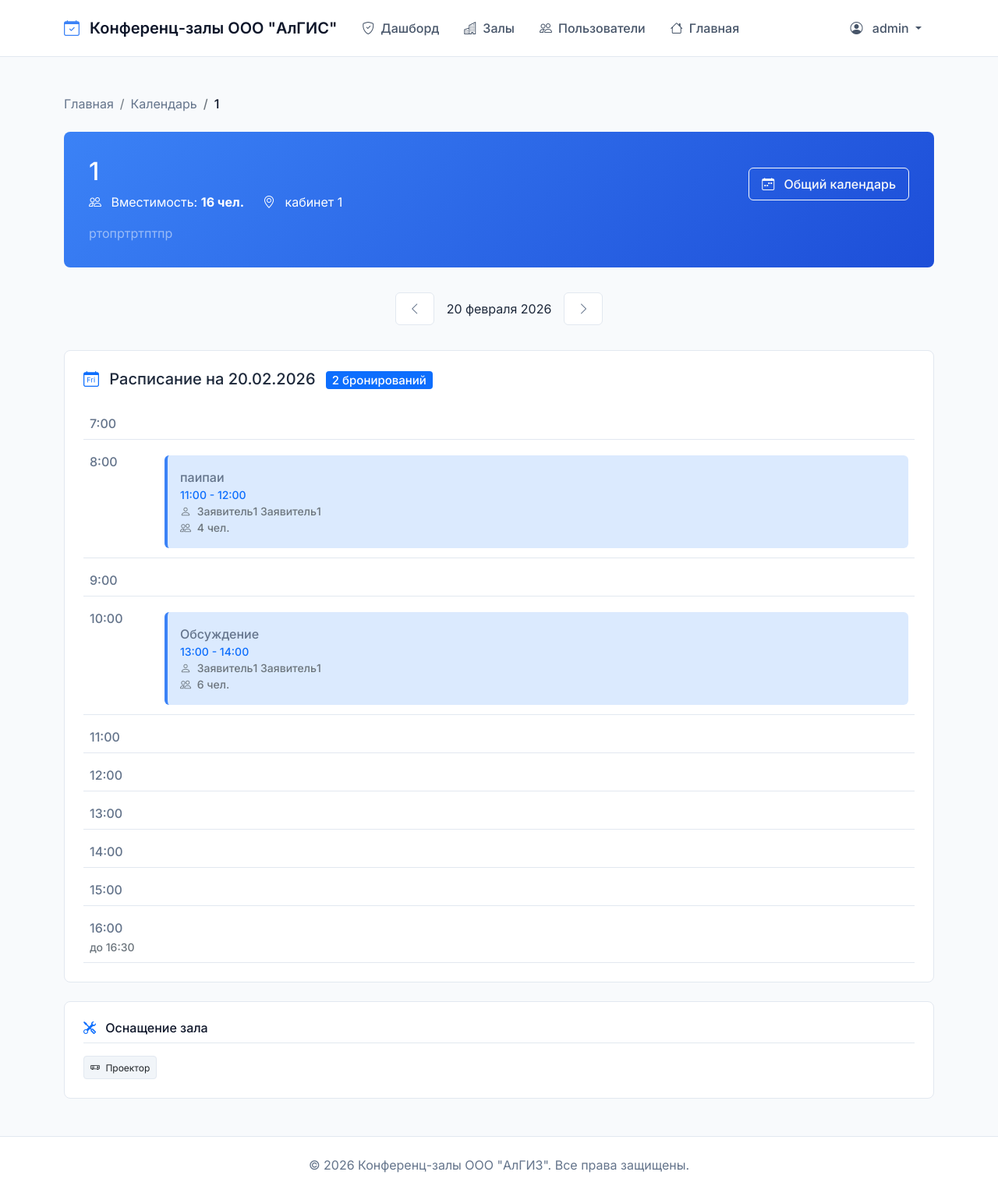
After one commit to Dina230/work1, a Django app: page /schedule/room/1/ in a window 1280 px wide. The commit adds this page. Shown: the whole page at 78% size. Run offline with Django 5.2, Linux system fonts and the light colour scheme; a user stored in the database is signed in; data comes from the database, SQL or seed files in the repository; both versions use the stored data as it was after the commit.

Commit message:
все готово

```diff
--- a/booking_system/bookings/templates/bookings/base.html
+++ b/booking_system/bookings/templates/bookings/base.html
@@ -3,7 +3,7 @@
 <head>
     <meta charset="UTF-8">
     <meta name="viewport" content="width=device-width, initial-scale=1.0">
-    <title>{% block title %}Конференц-залы ООО "АлГИЗ"{% endblock %}</title>
+    <title>{% block title %}Конференц-залы ООО "АлГИС"{% endblock %}</title>
 
     <!-- Bootstrap 5 CSS -->
     <link href="https://cdn.jsdelivr.net/npm/bootstrap@5.1.3/dist/css/bootstrap.min.css" rel="stylesheet">
@@ -180,7 +180,7 @@
         <div class="container">
             <a class="navbar-brand" href="{% url 'bookings:index' %}">
                 <i class="bi bi-calendar-check"></i>
-                Конференц-залы ООО "АлГИЗ"
+                Конференц-залы ООО "АлГИС"
             </a>
             <button class="navbar-toggler" type="button" data-bs-toggle="collapse" data-bs-target="#navbarNav">
                 <span class="navbar-toggler-icon"></span>
--- /dev/null
+++ b/booking_system/bookings/templates/bookings/room_schedule.html
@@ -0,0 +1,261 @@
+{% extends 'bookings/base.html' %}
+{% load static %}
+
+{% block title %}Расписание зала {{ room.name }} | Конференц-залы ООО "АлГИС"{% endblock %}
+
+{% block extra_css %}
+<style>
+    .schedule-container {
+        overflow-x: auto;
+    }
+    .time-line {
+        display: flex;
+        flex-direction: column;
+        gap: 0.5rem;
+    }
+    .time-slot {
+        display: flex;
+        align-items: flex-start;
+        gap: 1rem;
+        padding: 0.5rem;
+        border-bottom: 1px solid #e2e8f0;
+    }
+    .time-label {
+        min-width: 80px;
+        font-weight: 500;
+        color: #64748b;
+    }
+    .booking-card {
+        flex: 1;
+        background-color: #dbeafe;
+        border-left: 4px solid #3b82f6;
+        padding: 1rem;
+        border-radius: 0.375rem;
+        margin: 0.25rem 0;
+    }
+    .free-slot {
+        flex: 1;
+        background-color: #f0fdf4;
+        border: 2px dashed #22c55e;
+        padding: 1rem;
+        border-radius: 0.375rem;
+        text-align: center;
+        color: #166534;
+        margin: 0.25rem 0;
+    }
+    .room-info {
+        background: linear-gradient(135deg, #3b82f6 0%, #1d4ed8 100%);
+        color: white;
+        padding: 2rem;
+        border-radius: 0.5rem;
+        margin-bottom: 2rem;
+    }
+    .date-navigator {
+        display: flex;
+        justify-content: center;
+        align-items: center;
+        gap: 1rem;
+        margin-bottom: 2rem;
+        flex-wrap: wrap;
+    }
+    .date-btn {
+        padding: 0.5rem 1rem;
+        border: 1px solid #e2e8f0;
+        background: white;
+        border-radius: 0.375rem;
+        color: #64748b;
+        text-decoration: none;
+        transition: all 0.2s;
+    }
+    .date-btn:hover {
+        border-color: #3b82f6;
+        color: #3b82f6;
+    }
+    .date-btn.active {
+        background-color: #3b82f6;
+        color: white;
+        border-color: #3b82f6;
+    }
+</style>
+{% endblock %}
+
+{% block content %}
+<!-- Хлебные крошки -->
+<div class="row mb-4">
+    <div class="col-12">
+        <nav aria-label="breadcrumb">
+            <ol class="breadcrumb">
+                <li class="breadcrumb-item"><a href="{% url 'bookings:index' %}" class="text-decoration-none">Главная</a></li>
+                <li class="breadcrumb-item"><a href="{% url 'bookings:schedule' %}" class="text-decoration-none">Календарь</a></li>
+                <li class="breadcrumb-item active" aria-current="page">{{ room.name }}</li>
+            </ol>
+        </nav>
+    </div>
+</div>
+
+<!-- Информация о зале -->
+<div class="room-info">
+    <div class="row align-items-center">
+        <div class="col-md-8">
+            <h2 class="fw-semibold mb-2">{{ room.name }}</h2>
+            <div class="d-flex gap-4 flex-wrap">
+                <div>
+                    <i class="bi bi-people me-2"></i>
+                    <span>Вместимость: <strong>{{ room.capacity }} чел.</strong></span>
+                </div>
+                <div>
+                    <i class="bi bi-geo-alt me-2"></i>
+                    <span>{{ room.location }}</span>
+                </div>
+            </div>
+        </div>
+        <div class="col-md-4 text-md-end mt-3 mt-md-0">
+            <div class="d-flex gap-2 justify-content-md-end">
+                {% if user.role == 'requester' %}
+                    <a href="{% url 'bookings:create_booking' %}?room={{ room.id }}"
+                       class="btn btn-light">
+                        <i class="bi bi-plus-circle me-2"></i>
+                        Забронировать
+                    </a>
+                {% endif %}
+                <a href="{% url 'bookings:schedule' %}?room={{ room.id }}"
+                   class="btn btn-outline-light">
+                    <i class="bi bi-calendar-week me-2"></i>
+                    Общий календарь
+                </a>
+            </div>
+        </div>
+    </div>
+    {% if room.description %}
+        <p class="mt-3 mb-0 text-white-50">{{ room.description }}</p>
+    {% endif %}
+</div>
+
+<!-- Навигация по датам -->
+<div class="date-navigator">
+    <a href="?date={{ prev_date|date:'Y-m-d' }}" class="date-btn">
+        <i class="bi bi-chevron-left"></i>
+    </a>
+
+    <span class="fw-semibold">{{ selected_date|date:"d E Y" }}</span>
+
+    <a href="?date={{ next_date|date:'Y-m-d' }}" class="date-btn">
+        <i class="bi bi-chevron-right"></i>
+    </a>
+</div>
+
+<!-- Расписание на день -->
+<div class="row">
+    <div class="col-12">
+        <div class="border rounded-3 bg-white p-4">
+            <h5 class="fw-semibold mb-4">
+                <i class="bi bi-calendar-day text-primary me-2"></i>
+                Расписание на {{ selected_date|date:"d.m.Y" }}
+                {% if bookings %}
+                    <span class="badge bg-primary ms-2">{{ bookings|length }} бронирований</span>
+                {% endif %}
+            </h5>
+
+            {% if bookings %}
+                <div class="schedule-container">
+                    <div class="time-line">
+                        {% for hour in "0123456789"|make_list %}
+                            {% with hour_value=forloop.counter0|add:7 %}
+                                {% if hour_value <= 16 %}
+                                    <div class="time-slot">
+                                        <div class="time-label">
+                                            {{ hour_value }}:00
+                                            {% if hour_value == 16 %}
+                                                <br><small class="text-muted">до 16:30</small>
+                                            {% endif %}
+                                        </div>
+                                        {% for booking in bookings %}
+                                            {% if booking.start_time.hour == hour_value %}
+                                                <div class="booking-card"
+                                                     onclick="location.href='{% url 'bookings:booking_detail' booking.id %}'"
+                                                     style="cursor: pointer;">
+                                                    <div class="fw-semibold">{{ booking.title }}</div>
+                                                    <div class="small text-primary">
+                                                        {{ booking.start_time|date:"H:i" }} - {{ booking.end_time|date:"H:i" }}
+                                                    </div>
+                                                    <div class="small text-secondary">
+                                                        <i class="bi bi-person me-1"></i>
+                                                        {{ booking.requester.get_full_name|default:booking.requester.username }}
+                                                    </div>
+                                                    <div class="small text-secondary">
+                                                        <i class="bi bi-people me-1"></i>
+                                                        {{ booking.participants_count }} чел.
+                                                    </div>
+                                                </div>
+                                            {% endif %}
+                                        {% endfor %}
+                                        {% if not bookings|dictsort:"start_time.hour"|slice:":1" %}
+                                            {% if hour_value != 16 %}
+                                                <div class="free-slot">
+                                                    <i class="bi bi-check-circle me-2"></i>
+                                                    Свободно
+                                                    {% if user.role == 'requester' %}
+                                                        <a href="{% url 'bookings:create_booking' %}?room={{ room.id }}&date={{ selected_date|date:'Y-m-d' }}&start={{ hour_value }}:00"
+                                                           class="btn btn-sm btn-success ms-3">
+                                                            Забронировать
+                                                        </a>
+                                                    {% endif %}
+                                                </div>
+                                            {% endif %}
+                                        {% endif %}
+                                    </div>
+                                {% endif %}
+                            {% endwith %}
+                        {% endfor %}
+                    </div>
+                </div>
+            {% else %}
+                <div class="text-center py-5">
+                    <i class="bi bi-calendar-x display-1 text-secondary"></i>
+                    <h5 class="mt-3 fw-semibold">Нет бронирований</h5>
+                    <p class="text-secondary mb-4">На {{ selected_date|date:"d.m.Y" }} в этом зале нет бронирований</p>
+                    {% if user.role == 'requester' %}
+                        <a href="{% url 'bookings:create_booking' %}?room={{ room.id }}&date={{ selected_date|date:'Y-m-d' }}"
+                           class="btn btn-primary">
+                            <i class="bi bi-plus-circle me-2"></i>
+                            Забронировать
+                        </a>
+                    {% endif %}
+                </div>
+            {% endif %}
+        </div>
+    </div>
+</div>
+
+<!-- Оснащение зала -->
+<div class="row mt-4">
+    <div class="col-12">
+        <div class="border rounded-3 bg-white p-4">
+            <h6 class="fw-medium mb-3">
+                <i class="bi bi-tools text-primary me-2"></i>
+                Оснащение зала
+            </h6>
+            <div class="d-flex flex-wrap gap-2">
+                {% if room.has_projector %}
+                    <span class="badge bg-light text-dark p-2">
+                        <i class="bi bi-projector me-1"></i> Проектор
+                    </span>
+                {% endif %}
+                {% if room.has_video_conference %}
+                    <span class="badge bg-light text-dark p-2">
+                        <i class="bi bi-camera-video me-1"></i> Видеоконференция
+                    </span>
+                {% endif %}
+                {% if room.has_whiteboard %}
+                    <span class="badge bg-light text-dark p-2">
+                        <i class="bi bi-pencil-square me-1"></i> Магнитная доска
+                    </span>
+                {% endif %}
+                {% if not room.has_projector and not room.has_video_conference and not room.has_whiteboard %}
+                    <span class="text-secondary">Нет дополнительного оснащения</span>
+                {% endif %}
+            </div>
+        </div>
+    </div>
+</div>
+{% endblock %}
--- a/booking_system/bookings/templates/bookings/user_form.html
+++ b/booking_system/bookings/templates/bookings/user_form.html
@@ -1,7 +1,7 @@
 {% extends 'bookings/base.html' %}
 {% load static %}
 
-{% block title %}Редактирование пользователя | Конференц-залы ООО "АлГИЗ"{% endblock %}
+{% block title %}Редактирование пользователя | Конференц-залы ООО "АлГИС"{% endblock %}
 
 {% block content %}
 <!-- Заголовок -->
--- a/booking_system/bookings/views.py
+++ b/booking_system/bookings/views.py
@@ -282,6 +282,45 @@ def cancel_booking(request, booking_id):
         messages.success(request, f"Бронирование '{booking.title}' отменено")
         return redirect('bookings:my_bookings')
     return render(request, 'bookings/cancel_booking.html', {'booking': booking})
+
+
+@any_role_required
+def room_schedule(request, room_id):
+    """Расписание для конкретного зала"""
+    room = get_object_or_404(ConferenceRoom, id=room_id, is_active=True)
+
+    selected_date = request.GET.get('date')
+    if selected_date:
+        try:
+            date = datetime.strptime(selected_date, '%Y-%m-%d').date()
+        except ValueError:
+            date = timezone.now().date()
+    else:
+        date = timezone.now().date()
+
+    day_start = timezone.make_aware(datetime.combine(date, datetime.min.time()))
+    day_end = timezone.make_aware(datetime.combine(date, datetime.max.time()))
+
+    # Получаем только подтвержденные бронирования для конкретного зала
+    bookings = Booking.objects.filter(
+        room=room,
+        status='approved',
+        start_time__gte=day_start,
+        start_time__lte=day_end
+    ).select_related('requester').order_by('start_time')
+
+    context = {
+        'room': room,
+        'bookings': bookings,
+        'selected_date': date,
+        'prev_date': date - timedelta(days=1),
+        'next_date': date + timedelta(days=1),
+        'booking_settings': settings.BOOKING_SETTINGS,
+        'now': timezone.now(),
+        'user_role': request.user.role,
+    }
+
+    return render(request, 'bookings/room_schedule.html', context)
 
 
 # ==================== ДЛЯ МОДЕРАТОРА ====================
```
Also changed, not shown: booking_system/bookings/templates/bookings/profile.html (+76 -65 lines), booking_system/db.sqlite3.
